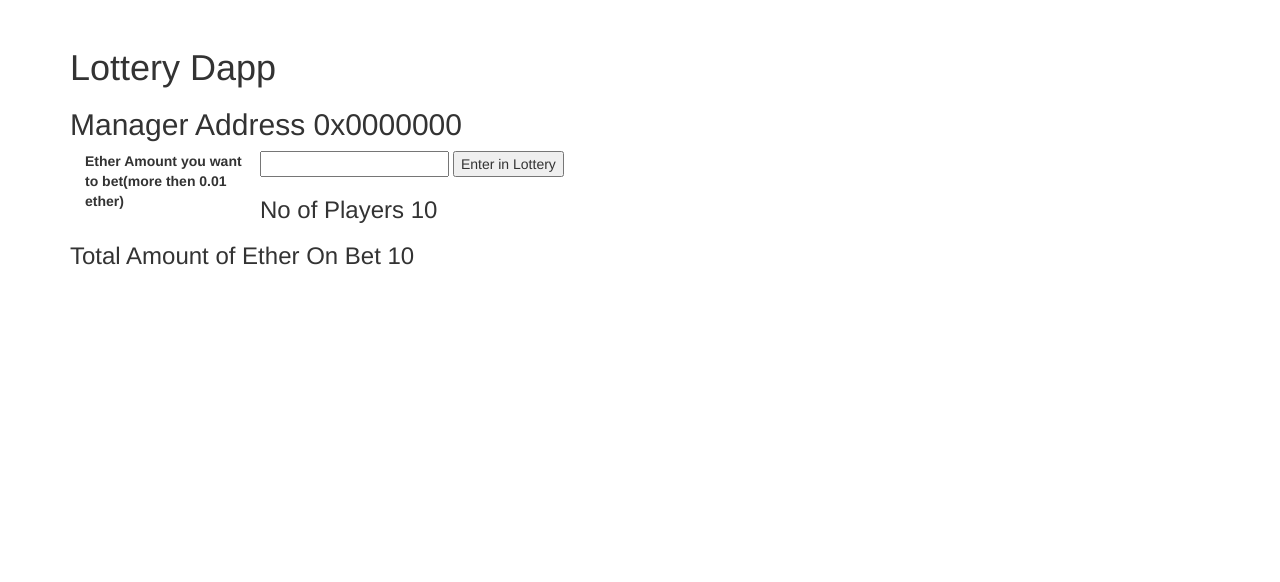
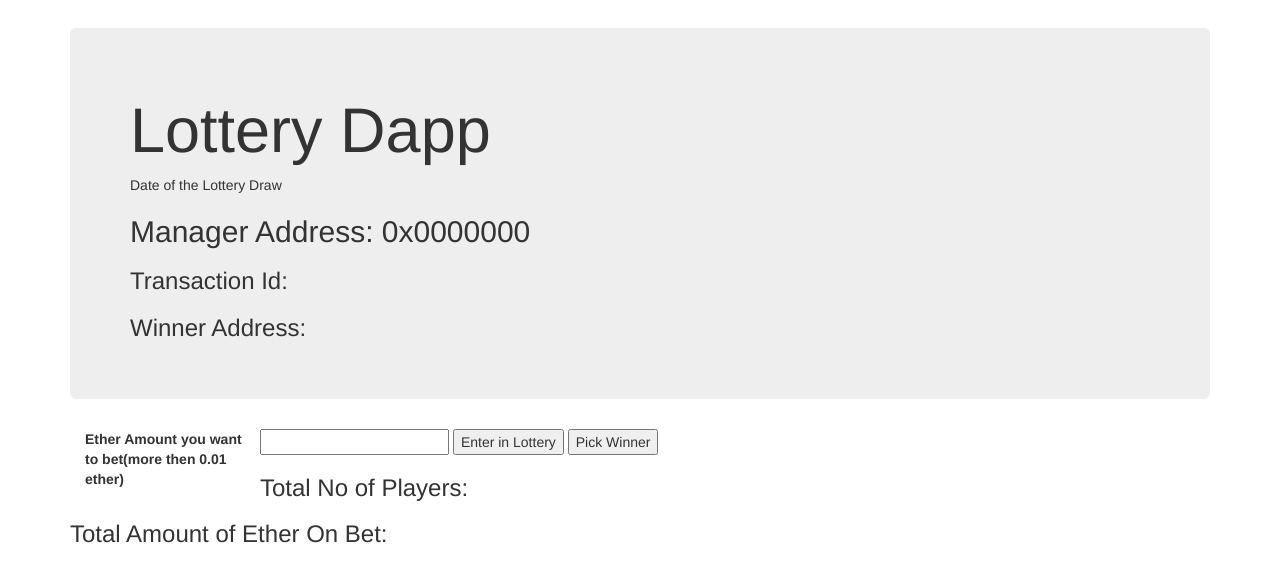
Before and after one commit to shadab14meb346/Lottery-Dapp, a website: page index.html in a window 1280 px wide. Drawn offline with nearby package versions, Linux system fonts and the light colour scheme.

Commit message:
Update index.html

```diff
--- a/index.html
+++ b/index.html
@@ -6,7 +6,7 @@
     <meta http-equiv="X-UA-Compatible" content="ie=edge">
     <title>Document</title>
 
-    <link rel="stylesheet" type="text/css" href="main.css">
+    <link rel="stylesheet" type="text/css" href="../main.css">
     <link rel="stylesheet" href="https://maxcdn.bootstrapcdn.com/bootstrap/3.3.7/css/bootstrap.min.css">
     <script type="text/javascript" src="../web3.min.js"></script>
 
@@ -16,71 +16,24 @@
 </head>
 <body>
 	<div class="container">
-		<h1> Lottery Dapp </h1>
-		<h2>Manager Address <span id="manager">0x0000000</span></h2>
+    <div class="jumbotron">
+		<h1> Lottery Dapp </h1> <span>Date of the Lottery Draw</span>
+        <h2>Manager Address: <span id="manager">0x0000000</span></h2>
+        <h3> Transaction Id:<span id="transaction"></span></h3>
+        <h3>Winner Address:<strong id="won"></strong></h3>
+
+    </div>
 		<img id="loader" src="https://loading.io/spinners/double-ring/lg.double-ring-spinner.gif">
 		<label for="ether" class="col-lg-2 control-label">Ether Amount you want to bet(more then 0.01 ether)</label>
-        <input id="ether" type="text">
+        <input id="ether" name="betamount" type="number">
 		<button id="button">Enter in Lottery</button>
-		<h3>No of Players <span id="playersno">10</span></h3>
-		<h3>Total Amount of Ether On Bet <span>10</span></h3>
+        <button id="winner" >Pick Winner</button>
 
+		<h3>Total No of Players:<strong id="playersno"></strong></h3>
+		<h3>Total Amount of Ether On Bet: <strong id="prize"></strong></h3>
 
-
-
-
-
-
-
-
-
-
-
-
-
-
-
-
-
-
-
-
-
-
-	</div>
-
-
-
-
-
-
-
-
-
-
-
-
-
-
-
-
-
-
-
-
-
-
-
-
-
-
-
-
-
+</div>
 <script src="https://code.jquery.com/jquery-3.2.1.slim.min.js"></script>
-
-    <script src="myjs.js">
-    </script>
-
+<script src="myjs.js"></script>
 </body>
 </html>
```
